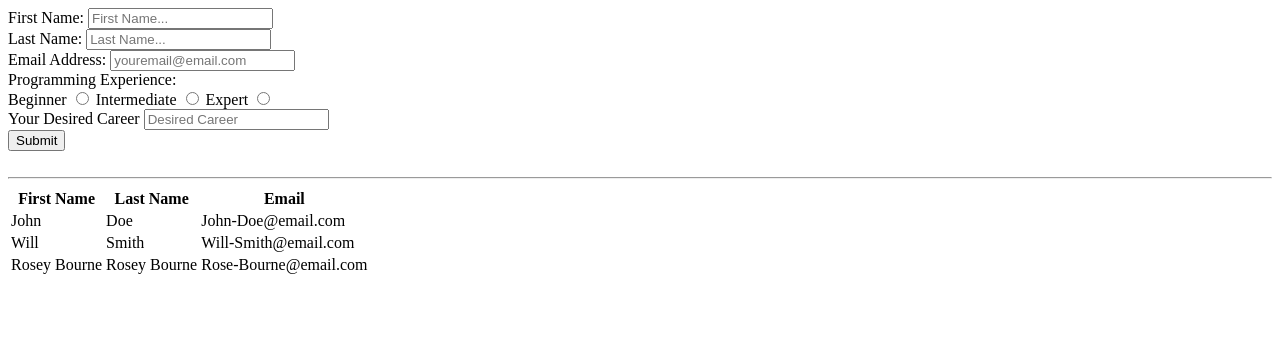
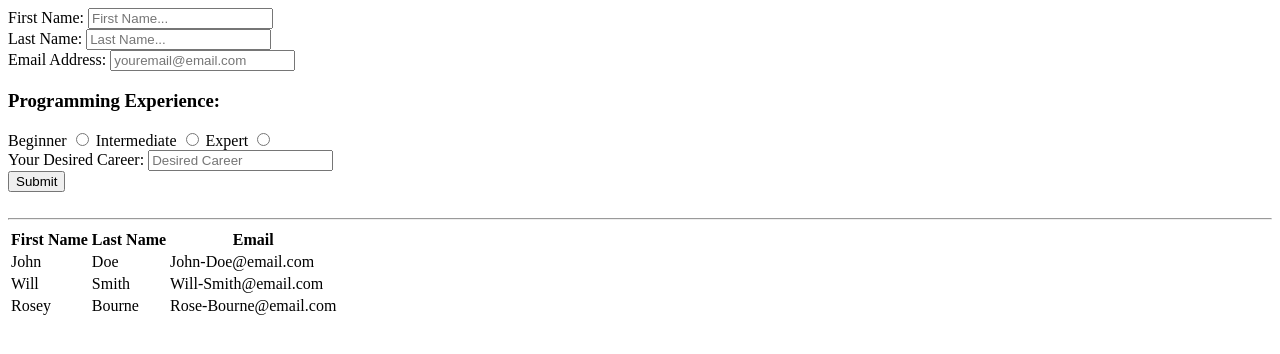
Before and after one commit to Amirg7/HTML_DFT_Exercise, a plain HTML site: page index.html in a window 1280 px wide. Drawn offline with Linux system fonts and the light colour scheme.

Commit message:
"Form and Table Modified"

```diff
--- a/index.html
+++ b/index.html
@@ -38,11 +38,9 @@
         />
         <br />
 
-        <label for="Programming-Experience">Programming Experience:</label>
+        <h3>Programming Experience:</h3>
 
-        <br />
         <label for="Beginner_Experience">Beginner</label>
-
         <input
           type="radio"
           id="Beginner_Experience"
@@ -68,7 +66,7 @@
         />
         <br />
 
-        <label for="Desired_Career">Your Desired Career</label>
+        <label for="Desired_Career">Your Desired Career:</label>
         <input
           type="text"
           id="Desired_Career"
@@ -82,12 +80,14 @@
       <br />
       <hr />
       <table>
-        <tr>
+        <thead>
           <th>First Name</th>
           <th>Last Name</th>
           <th>Email</th>
         </tr>
-        <tr>
+      </thead>
+      <tbody>
+      <tr>
           <td>John</td>
           <td>Doe</td>
           <td>John-Doe@email.com</td>
@@ -98,10 +98,11 @@
           <td>Will-Smith@email.com</td>
         </tr>
         <tr>
-          <td>Rosey Bourne</td>
-          <td>Rosey Bourne</td>
+          <td>Rosey</td>
+          <td>Bourne</td>
           <td>Rose-Bourne@email.com</td>
         </tr>
+      </tbody>
       </table>
     </div>
   </body>
```
